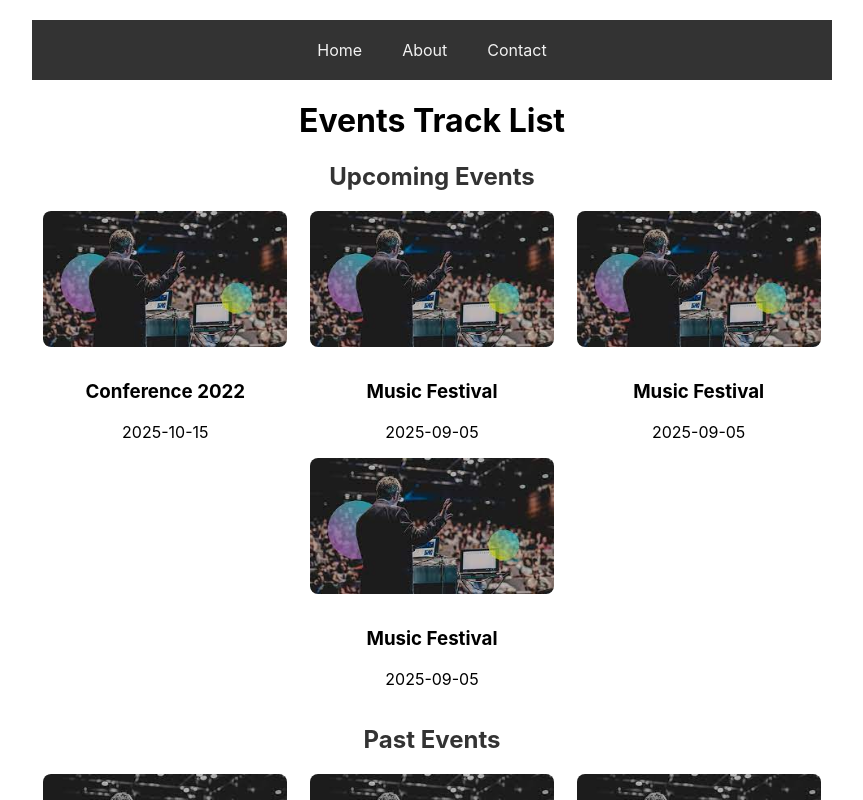
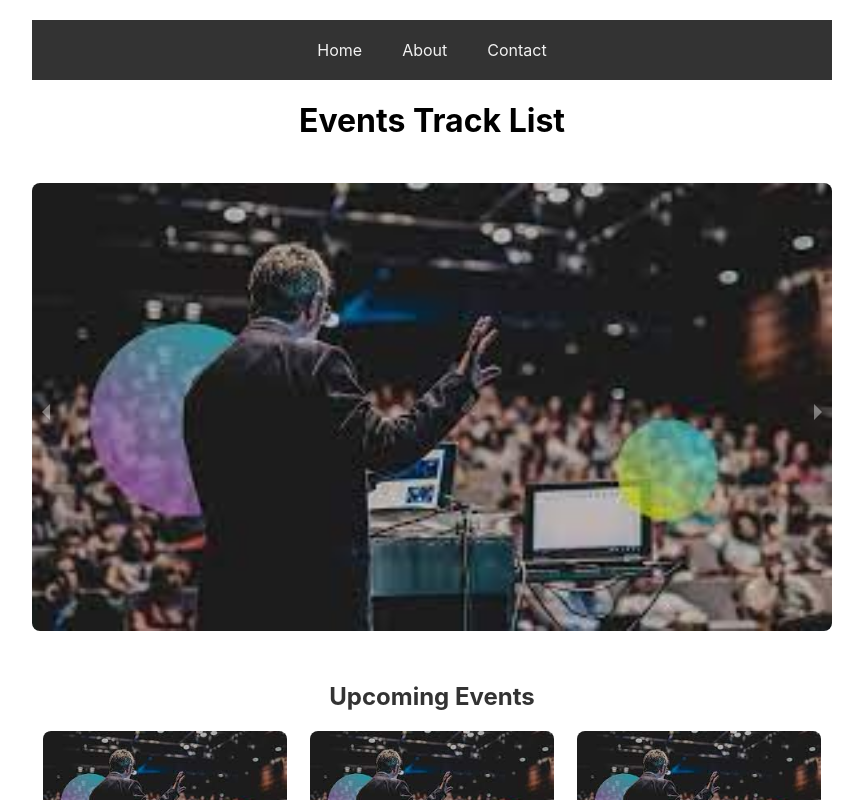
Before and after one commit to ayush-agarwal-190/Event_Page, a React (Create React App) app: page / in a window 1280 px wide. Shown: the top 800 px of the page, without its empty margins (208-1071 px from the left). Built offline with nearby package versions, Linux system fonts and the light colour scheme.

Commit message:
Added sliding banner

```diff
--- a/package.json
+++ b/package.json
@@ -8,7 +8,10 @@
     "@testing-library/user-event": "^13.5.0",
     "react": "^18.2.0",
     "react-dom": "^18.2.0",
+    "react-responsive-carousel": "^3.2.23",
     "react-scripts": "5.0.1",
+    "react-slick": "^0.29.0",
+    "slick-carousel": "^1.8.1",
     "web-vitals": "^2.1.4"
   },
   "scripts": {
--- a/src/App.js
+++ b/src/App.js
@@ -3,6 +3,7 @@ import React, { useEffect, useState } from 'react';
 import PastEvents from './PastEvents';
 import UpcomingEvents from './UpcomingEvents';
 import Navbar from './Navbar'; // Import Navbar component
+import Banner from './Banner'; // Import Banner component
 import './App.css';
 
 const App = () => {
@@ -28,6 +29,7 @@ const App = () => {
     <div className="app-container">
       <Navbar /> {/* Use Navbar component */}
       <h1>Events Track List</h1>
+      <Banner /> {/* Use Banner component */}
       <div className="events-section">
         <h2>Upcoming Events</h2>
         <div className="event-list">
--- /dev/null
+++ b/src/Banner.css
@@ -0,0 +1,21 @@
+/* Banner.css */
+@import "~react-responsive-carousel/lib/styles/carousel.min.css";
+@import "~slick-carousel/slick/slick.css";
+@import "~slick-carousel/slick/slick-theme.css";
+
+
+.banner {
+    width: 100%;
+    height: auto; /* Change to auto */
+    display: flex;
+    justify-content: center;
+    align-items: center;
+    margin-bottom: 20px;
+    height: 500px;
+  }
+
+  .banner img {
+    width: 80%; /* Adjust this value as needed */
+    height: 20%;
+    object-fit: cover;
+}
--- /dev/null
+++ b/src/Banner.js
@@ -0,0 +1,23 @@
+import React from 'react';
+import { Carousel } from 'react-responsive-carousel';
+import './Banner.css'; // Import the CSS
+
+const Banner = () => {
+  return (
+    <div className="banner">
+      <Carousel autoPlay infiniteLoop showThumbs={false} showStatus={false} showIndicators={false} onClickItem={console.log}>
+        <div>
+          <img src="/images/download.jpg" alt="Banner 1" />
+        </div>
+        <div>
+          <img src="/images/download.jpg" alt="Banner 2" />
+        </div>
+        <div>
+          <img src="/images/download.jpg" alt="Banner 3" />
+        </div>
+      </Carousel>
+    </div>
+  );
+};
+
+export default Banner;
```
Also changed, not shown: 1 other file (tests, documents, lock files or other folders).
